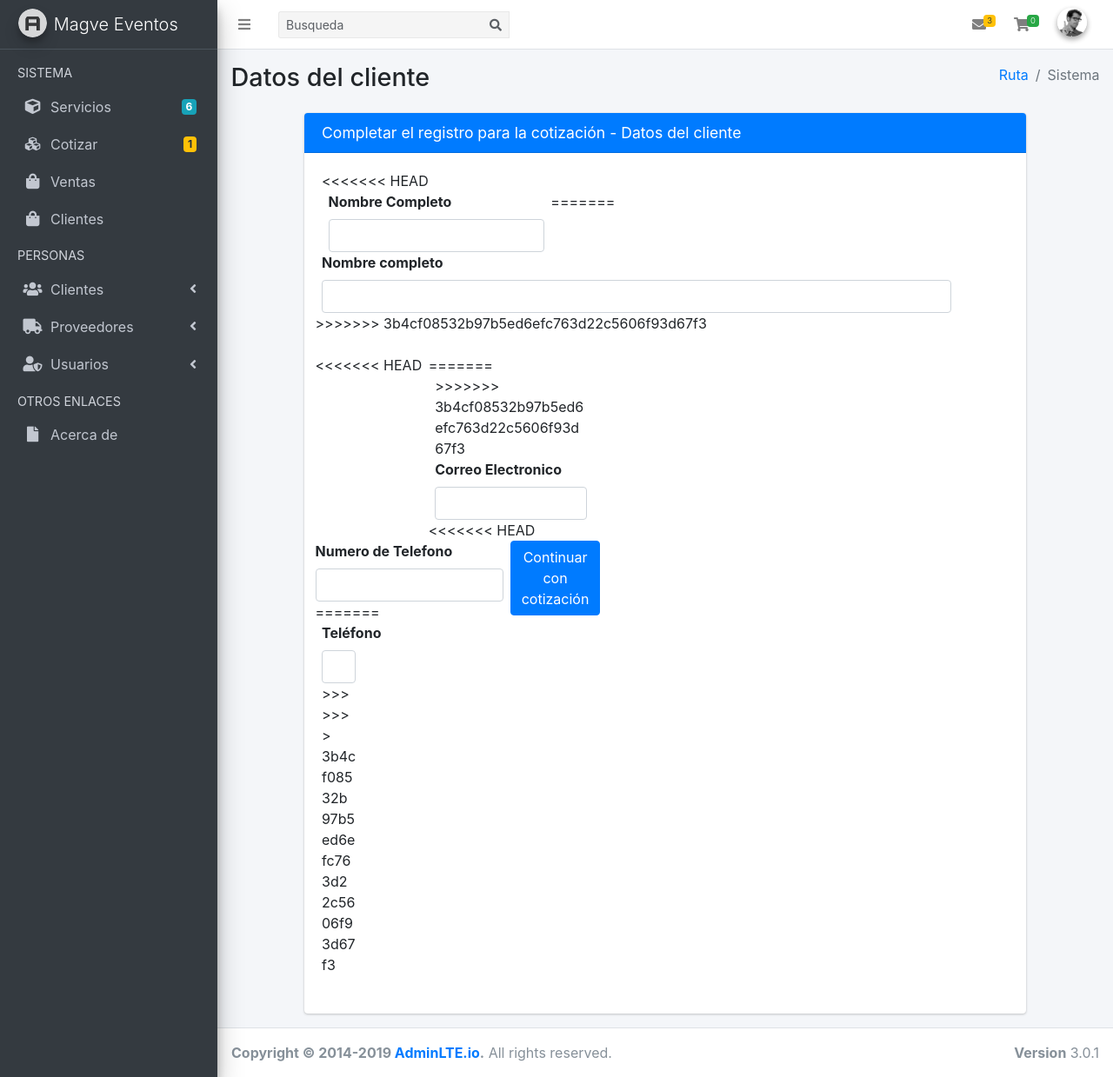
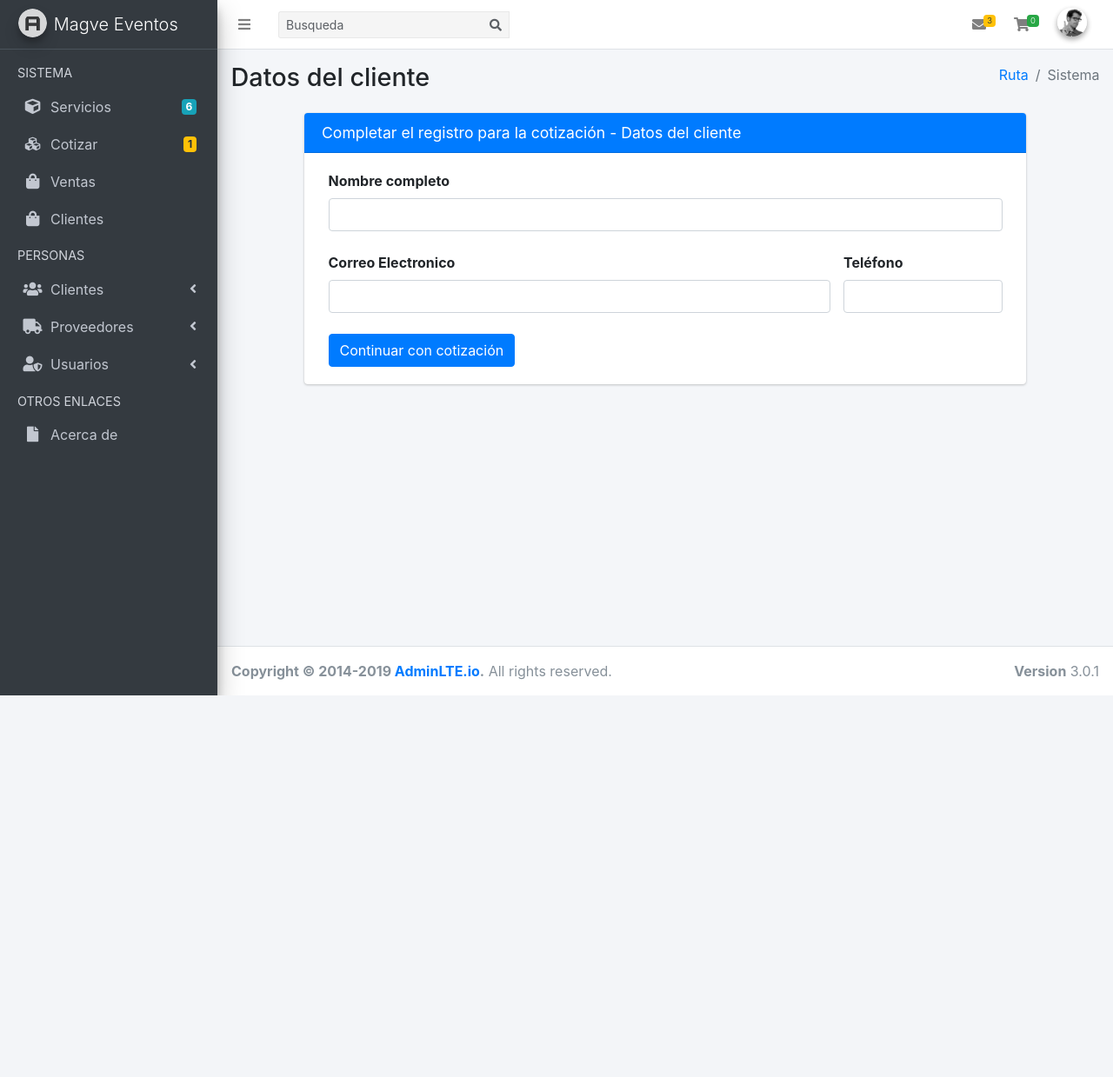
Before and after one commit to cesarverlini/Magve, a CodeIgniter app: page /magve/index.php/sistema/cotizaciones/index in a window 1280 px wide. Shown: the whole page at 87% size. After the commit the page ends 800 px from the top, so only its background shows below. Run offline with CodeIgniter, Linux system fonts and the light colour scheme; some libraries are stand-ins or nearby versions.

Commit message:
carrito fixed

```diff
--- a/application/config/config.php
+++ b/application/config/config.php
@@ -23,8 +23,8 @@ defined('BASEPATH') OR exit('No direct script access allowed');
 | a PHP script and you can easily do that on your own.
 |
 */
-// $config['base_url'] = 'http://magve/'; /* virtual host ubuntu */
-$config['base_url'] = 'http://localhost:8080/magve/'; /* xamp */
+$config['base_url'] = 'http://magve/'; /* virtual host ubuntu */
+//$config['base_url'] = 'http://localhost:8080/magve/'; /* xamp */
 
 /*
 |--------------------------------------------------------------------------
--- a/application/views/sistema/cotizacion.php
+++ b/application/views/sistema/cotizacion.php
@@ -10,22 +10,6 @@
           <!-- /.card-header -->
 
           <div class="card-body">
-<<<<<<< HEAD
-			  <form action="<?php echo base_url('confirmacion');?>" method="post" class="col-md-12">
-				<div class="row">
-					<div class="col-md-4">
-						<label for="nombre">Nombre Completo</label>
-						<input class="form-control" type="text" id="nombre" name="nombre">
-					</div>
-					<!-- <div class="col-md-4">
-						<label for="apellido_p">Apellido Paterno</label>
-						<input class="form-control" type="text" id="apellido_p" name="apellido_p">
-					</div>
-					<div class="col-md-4">
-						<label for="apellido_m">Apellido Materno</label>
-						<input class="form-control" type="text" id="apellido_m" name="apellido_m">
-					</div> -->
-=======
 			  <form action="<?php echo base_url('confirmacion-cotizacion');?>" method="post" class="col-md-12">
 
 				<div class="row mb-4">
@@ -33,29 +17,16 @@
 						<label for="nombre">Nombre completo</label>
 						<input class="form-control" type="text" id="nombre" name="nombre" required="true">
 					</div>
->>>>>>> 3b4cf08532b97b5ed6efc763d22c5606f93d67f3
 				</div>
 
 				<div class="row">
-<<<<<<< HEAD
-					<div class="col-md-4">
-=======
 					<div class="col-md-9">
->>>>>>> 3b4cf08532b97b5ed6efc763d22c5606f93d67f3
 						<label for="correo">Correo Electronico</label>
 						<input class="form-control" type="text" id="correo" name="correo" required="true">
 					</div>
-<<<<<<< HEAD
-				</div>
-				<div class="row">
-					<div class="col-md-4">
-						<label for="telefono">Numero de Telefono</label>
-						<input class="form-control" type="text" id="telefono" name="telefono">
-=======
 					<div class="col-md-3 mb-4">
 						<label for="telefono">Teléfono</label>
 						<input class="form-control" type="text" id="telefono" name="telefono" required="true">
->>>>>>> 3b4cf08532b97b5ed6efc763d22c5606f93d67f3
 					</div>
 				</div>
 				<div class="row">
```
Also changed, not shown: application/views/cart/index.php (+4 -4 lines).
